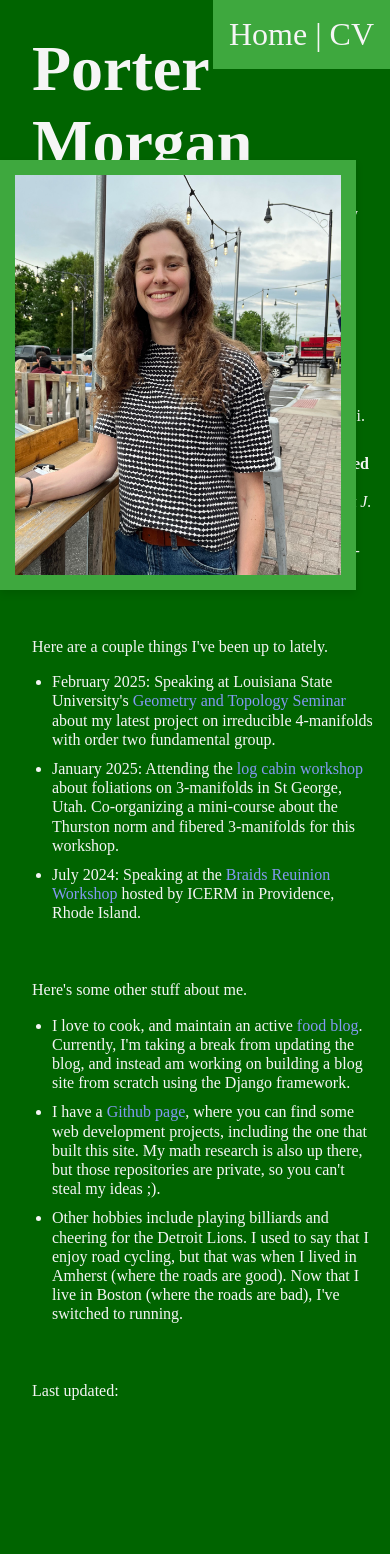
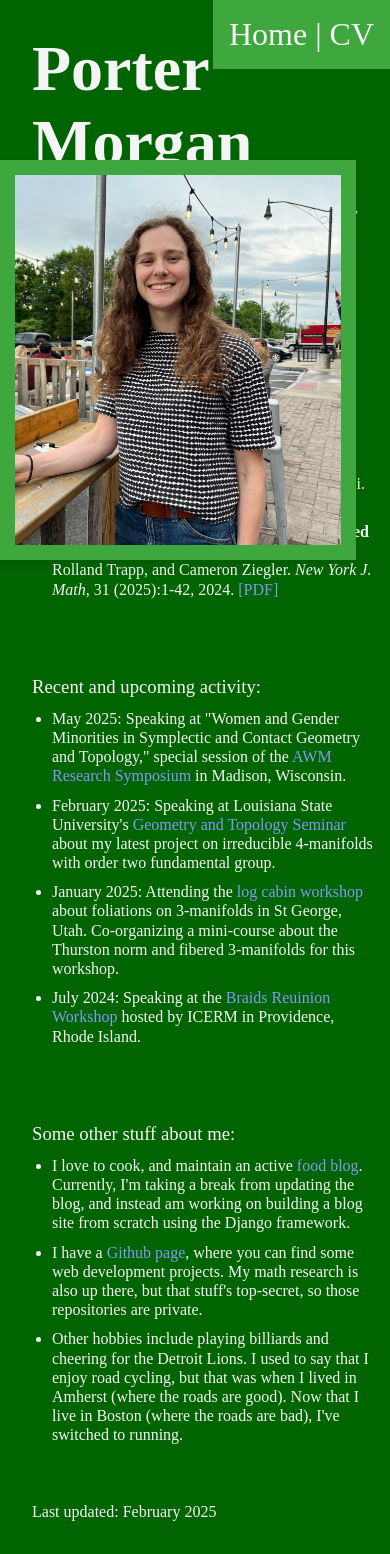
Before and after one commit to porter-m39/personal_site, a Django app: page / in a window 390 px wide. Before the commit the page ends 1400 px from the top, so only its background shows below. Run offline with Django 5.2, Linux system fonts and the light colour scheme.

Commit message:
responsive image sizing attempt 1

```diff
--- a/index.html
+++ b/index.html
@@ -54,10 +54,10 @@
     <figure>
         <img
             class = "framed"
-            src="static/website_pic.jpg"
+            src='static/website_pic.jpg'
             alt = "picture of me"
-            height = "400"
-            width = "auto"
+            width = "100%"
+            height = "auto"
         >
         </img>
     </figure>
--- a/static/style.css
+++ b/static/style.css
@@ -38,11 +38,7 @@ nav a {
     color: whitesmoke;
 }
 
-/* main {
-    flex-grow: 1;
-    display: grid;
-    place-content: center;
-} */
+
 
 footer{
     position: relative;
@@ -101,15 +97,14 @@ object {
 }
 
 figure {
-    margin: 0;
-    text-align: center;
-    display: inline-block; /* Wrap the figure tightly around the content */
+    /* margin: 0; */
+    /* text-align: center; */
+    display: inline-block;  /*(Wrap the figure tightly around the content) */
     position: fixed;
-    max-width: 100%;
+    max-width: 400px;
     right: 4rem;
     top: 10rem;
 }
-
 
 img.framed {
     /* border: 5px solid whitesmoke;       Add a solid border */
@@ -118,13 +113,6 @@ img.framed {
     box-shadow: 0 4px 8px rgba(0, 0, 0, 0.1); /* Add a subtle shadow */
     max-width: 100%;
 }
-
-figcaption {
-    font-style: italic;
-    margin-top: 2px;
-    border-radius: 4px;
-}
-
 
 /* settings for bullet-point list */
 ul {
@@ -136,3 +124,22 @@ li {
     margin-bottom: 10px;  /* Add space between list items */
     line-height: 1.2;
 }
+
+
+/*
+
+NOT USING
+
+figcaption {
+    font-style: italic;
+    margin-top: 2px;
+    border-radius: 4px;
+}
+
+*/
+
+/* main {
+    flex-grow: 1;
+    display: grid;
+    place-content: center;
+} */
--- a/templates/home.html
+++ b/templates/home.html
@@ -9,27 +9,29 @@
 
     <p> I'm a fifth year Math PhD student at the University of Massachussets Amherst, advised by <a href = "https://people.math.umass.edu/~baykur/"> Inanc Baykur</a>. I study low-dimensional topology, specifically 4-manifolds. I'm interested in Lefschetz fibrations, nonorientable 4-manifolds, and exotic smooth structures. </p>
 
+    <p> Contact: pamorgan AT umass DOT edu  </p>
+
     <p>
-        Here are my research projects.
+        <h3> Papers and preprints: </h3>
         <ul>
-            <li> <b>Irreducible 4-manifolds with order two fundamental group.</b> Joint with Mihail Arabadji. Preprint in preparation. </li>
-            <li> <b>Belted sum decompositions of fully augmented links.</b> with Brian Random, Dean Spyropoulos, Rolland Trapp, and Cameron Ziegler. <i>New York J. Math</i>, 31 (2025):1-42, 2024. </li>
-            <li> Broken Lefschetz fibrations on nonorientable 4-manifolds. Thesis topic, in progress.</li>
+            <li> <b>Irreducible 4-manifolds with order two fundamental group.</b> Joint with Mihail Arabadji. <i> Preprint,</i> 2025. <a href = "https://arxiv.org/pdf/2502.07689" > [PDF]</a> </li>
+            <li> <b>Belted sum decompositions of fully augmented links.</b> with Brian Random, Dean Spyropoulos, Rolland Trapp, and Cameron Ziegler. <i>New York J. Math</i>, 31 (2025):1-42, 2024. <a href="https://arxiv.org/pdf/2311.13540" > [PDF] </a> </li>
         </ul>
     </p>
     <p>
-        Here are a couple things I've been up to lately.
+        <h3> Recent and upcoming activity: </h3>
         <ul>
+            <li> May 2025: Speaking at "Women and Gender Minorities in Symplectic and Contact Geometry and Topology," special session of the <a href="https://awm-math.org/meetings/awm-research-symposium/" > AWM Research Symposium </a> in Madison, Wisconsin.</li>
             <li> February 2025: Speaking at Louisiana State University's <a href="https://www.math.lsu.edu/calendar?selecttime=all_future&selectevent=All+seminars">Geometry and Topology Seminar</a> about my latest project on irreducible 4-manifolds with order two fundamental group. </li>
             <li> January 2025: Attending the <a href = "https://sites.google.com/view/gt-log-cabin-workshop/home" >log cabin workshop</a> about foliations on 3-manifolds in St George, Utah. Co-organizing a mini-course about the Thurston norm and fibered 3-manifolds for this workshop. </li>
             <li> July 2024: Speaking at the <a href = "https://icerm.brown.edu/program/topical_workshop/tw-24-braids" >Braids Reuinion Workshop</a> hosted by ICERM in Providence, Rhode Island. </li>
         </ul>
     </p>
     <p>
-        Here's some other stuff about me.
+        <h3> Some other stuff about me: </h3>
         <ul>
             <li> I love to cook, and maintain an active <a href = "https://saltoholic.wordpress.com/" >food blog</a>. Currently, I'm taking a break from updating the blog, and instead am working on building a blog site from scratch using the Django framework. </li>
-            <li> I have a <a href = "https://github.com/porter-m39" >Github page</a>, where you can find some web development projects, including the one that built this site. My math research is also up there, but those repositories are private, so you can't steal my ideas ;). </li>
+            <li> I have a <a href = "https://github.com/porter-m39" >Github page</a>, where you can find some web development projects. My math research is also up there, but that stuff's top-secret, so those repositories are private. </li>
             <li> Other hobbies include playing billiards and cheering for the Detroit Lions. I used to say that I enjoy road cycling, but that was when I lived in Amherst (where the roads are good). Now that I live in Boston (where the roads are bad), I've switched to running. </li>
         </ul>
     </p>
@@ -38,15 +40,17 @@
         <img
             class = "framed"
             src={% static 'website_pic.jpg' %}
-            alt="Me, my mom, and our turkey"
-            height = "400"
-            width = "auto"
+            {% comment %} srcset="small.jpg 480w, medium.jpg 800w, static/website_pic.jpg 1200w"
+            sizes="(max-width: 480px) 100vw, 480px" {% endcomment %}
+            alt = "picture of me"
+            width = "100%"
+            height = "auto"
         >
         </img>
     </figure>
 
     <footer>
-        <p> Last updated:  </p>
+        <p> Last updated: February 2025 </p>
     </footer>
 
 {% endblock page_content %}
```
